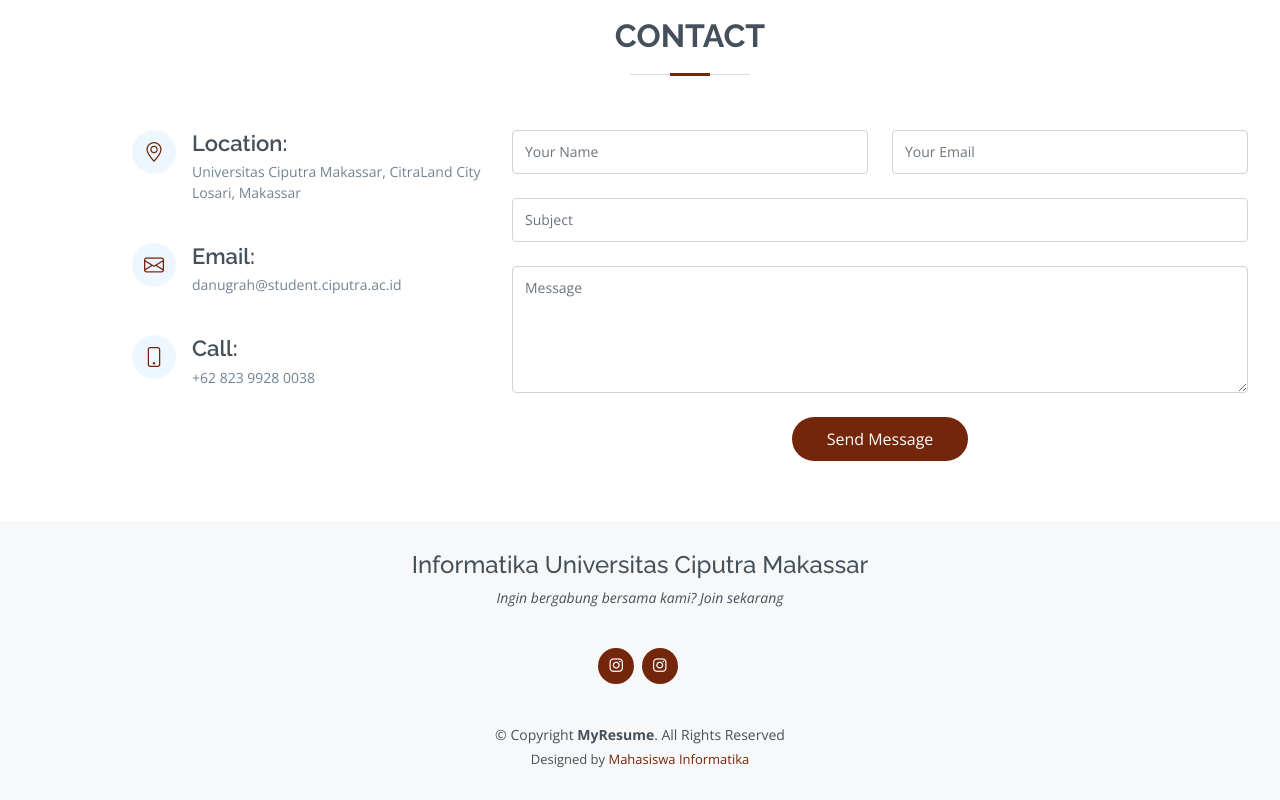
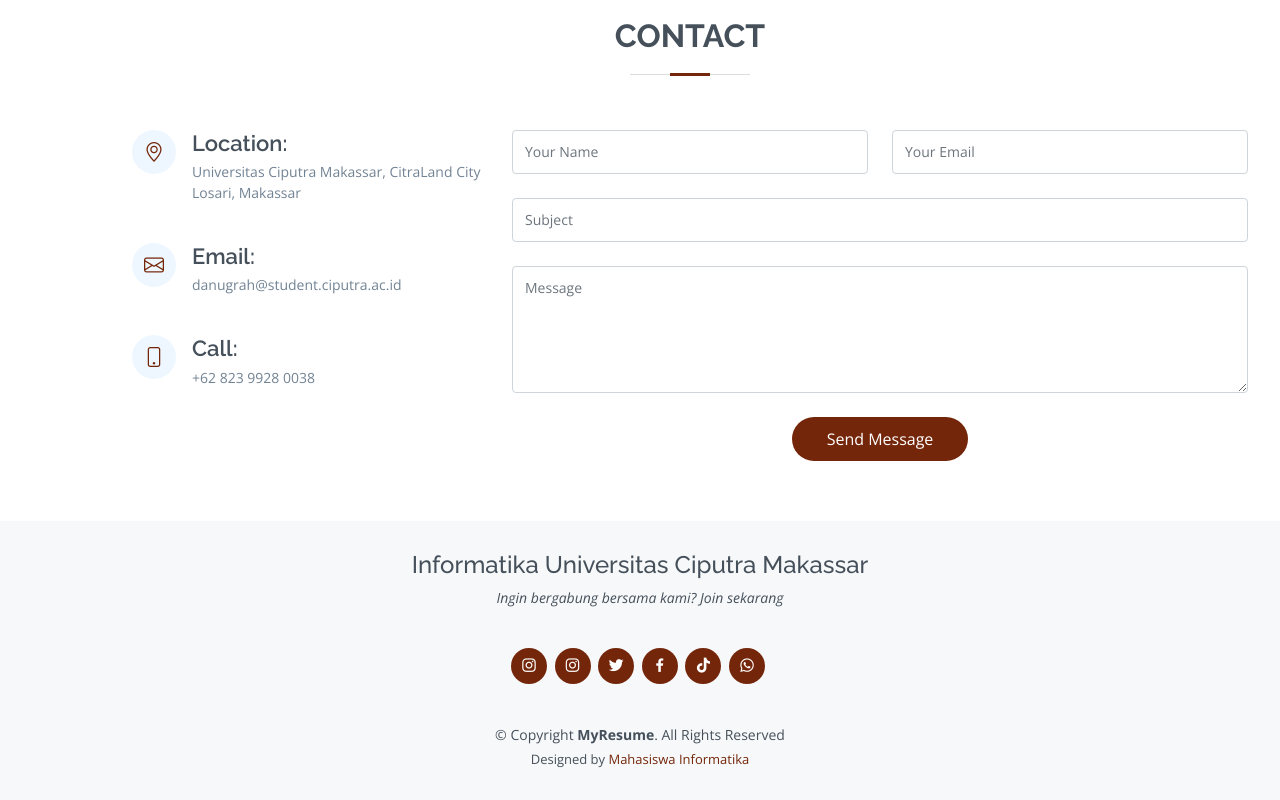
Before and after one commit to Auraa2390/my_PORTFOLIO, a plain HTML site: page index.html in a window 1280 px wide. Shown: the part 4309-5109 px from the top of the page. Drawn offline with nearby package versions, Linux system fonts and the light colour scheme.

Commit message:
Update index.html

```diff
--- a/index.html
+++ b/index.html
@@ -552,6 +552,10 @@
       <div class="social-links">
         <a target="_blank" href="https://instagram.com/uc_makassar_informatika/" class="instagram"><i class="bx bxl-instagram" ></i></a>
         <a target="_blank" href="https://instagram.com/uc_makassar/" class="instagram"><i class="bx bxl-instagram" ></i></a>
+        <a target="_blank" href="https://twitter.com/UCMakassar" class="instagram"><i class="bx bxl-twitter" ></i></a>
+        <a target="_blank" href="https://www.facebook.com/CiputraMakassarOfficial" class="instagram"><i class="bx bxl-facebook" ></i></a>
+        <a target="_blank" href="https://www.tiktok.com/@ucmakassar" class="instagram"><i class="bx bxl-tiktok" ></i></a>
+        <a target="_blank" href="https://api.whatsapp.com/send?phone=628112500228&text=Hai%20Kak,%20saya%20dapat%20kontak%20dari%20website,%20dan%20ingin%20mengetahui%20informasi%20Universitas%20Ciputra%20School%20of%20Business%20Makassar.Nama:Email:Asal%20Sekolah%20(SMA):" class="instagram"><i class="bx bxl-whatsapp" ></i></a>
       </div>
       <div class="copyright">
         &copy; Copyright <strong><span>MyResume</span></strong>. All Rights Reserved
```
